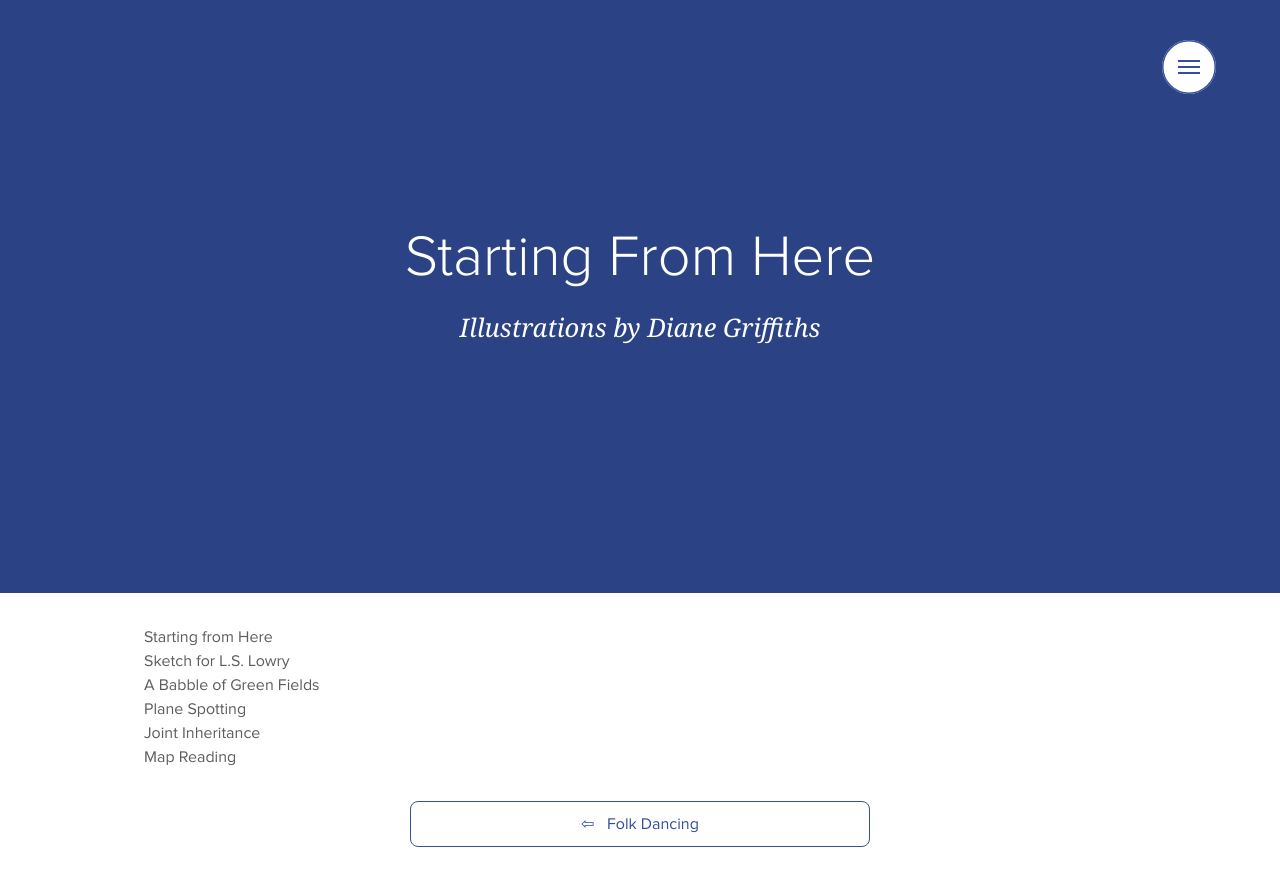
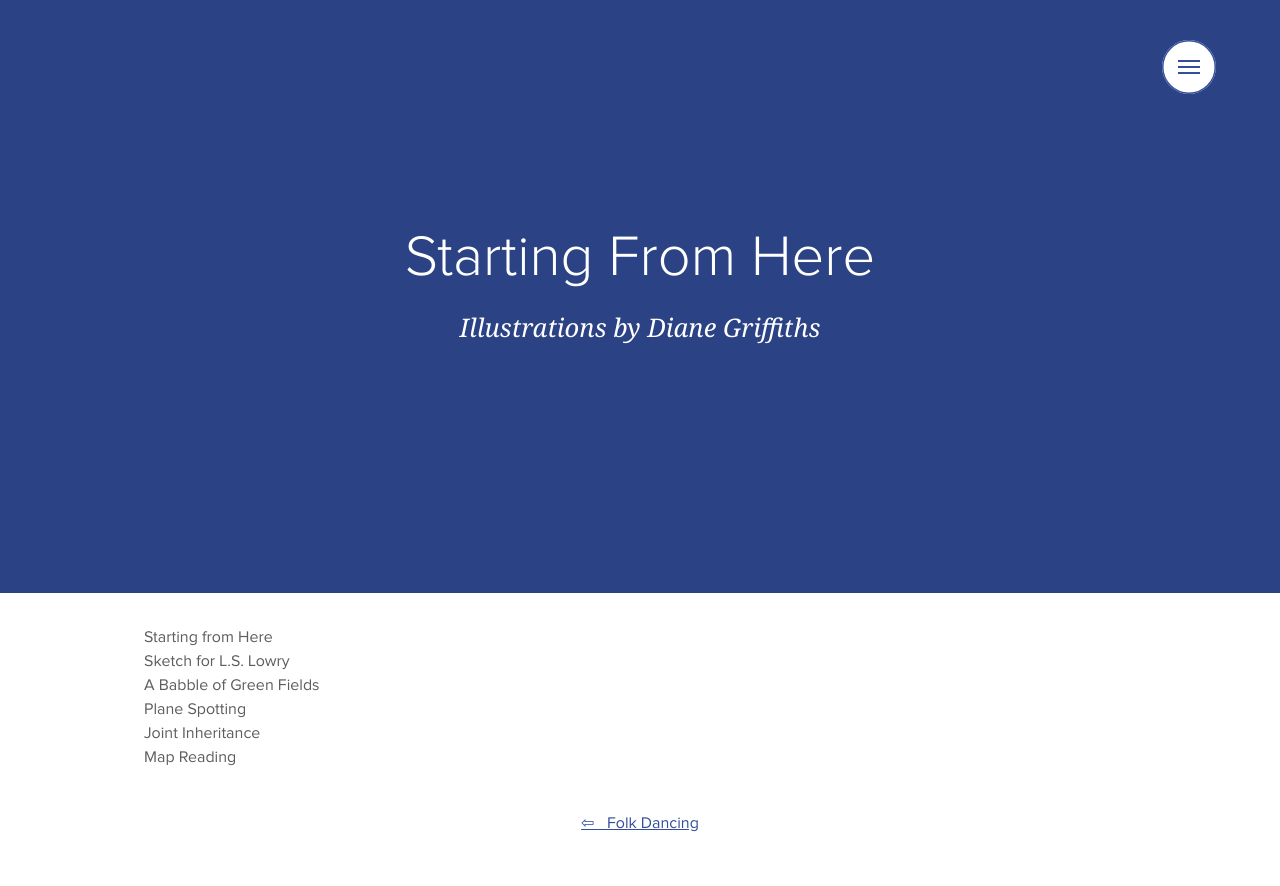
Before and after one commit to johndgibson/johndgibson.github.io, a Jekyll site: the page built from _posts/1995-06-01-starting-from-here.html, in a window 1280 px wide. Shown: the top 886 px of the page. Built offline with Jekyll 4.4.1, drawn with Linux system fonts in a browser that asks for light colours.

Commit message:
pagination - small styling tweaks - removing borders

```diff
--- a/_sass/base/_navbar.scss
+++ b/_sass/base/_navbar.scss
@@ -230,13 +230,11 @@ body.navigation-is-open {
     padding: $base-spacing 0;
 
     a {
-        text-decoration: none;
         display: inline-block;
         box-sizing: border-box;
         width: 45%;
         margin: 0 .25em;
         padding: 10px;
-        border: 1px solid $primary-color;
         border-radius: .5rem;
         text-align: center;
     }
```
